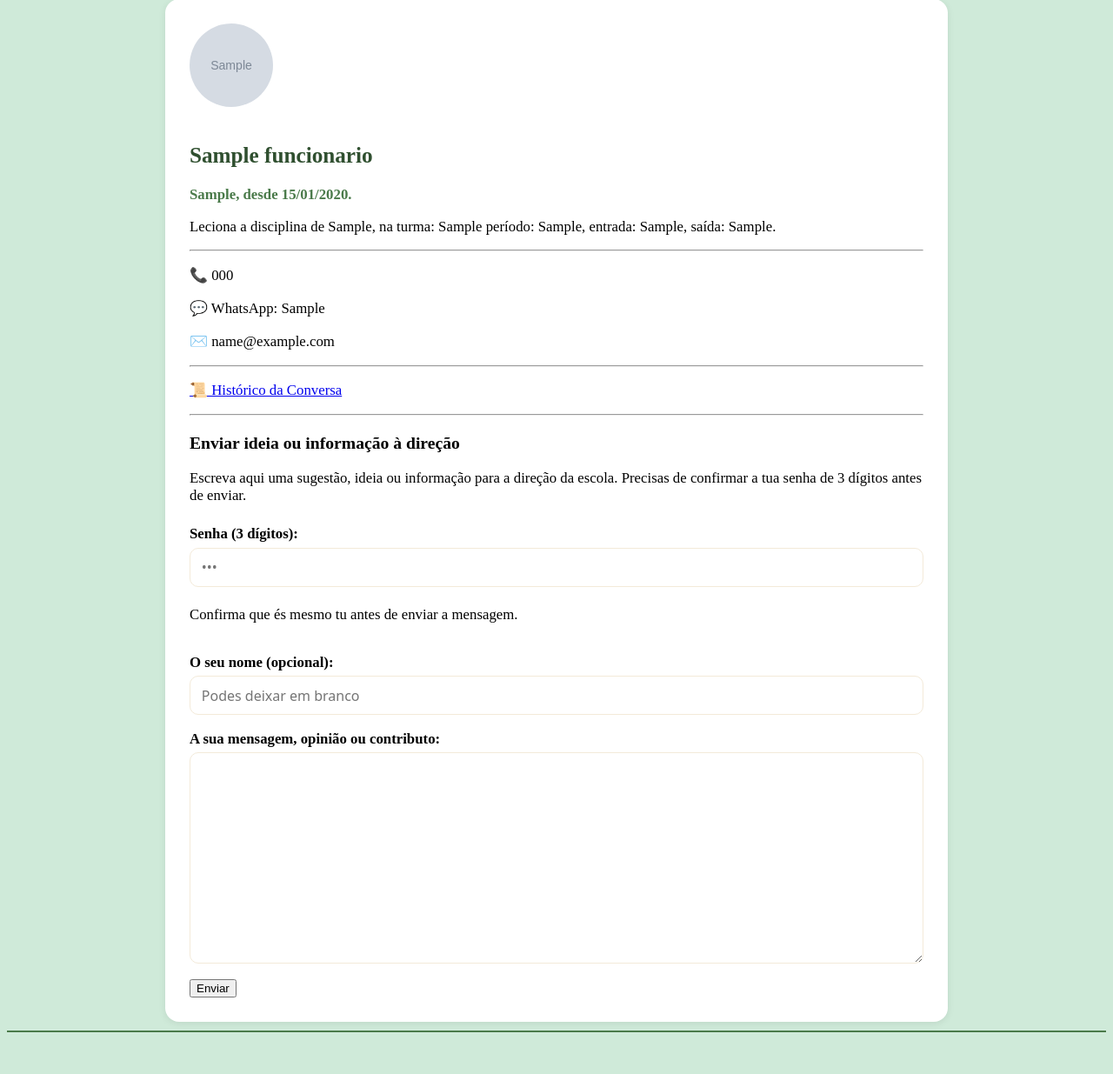
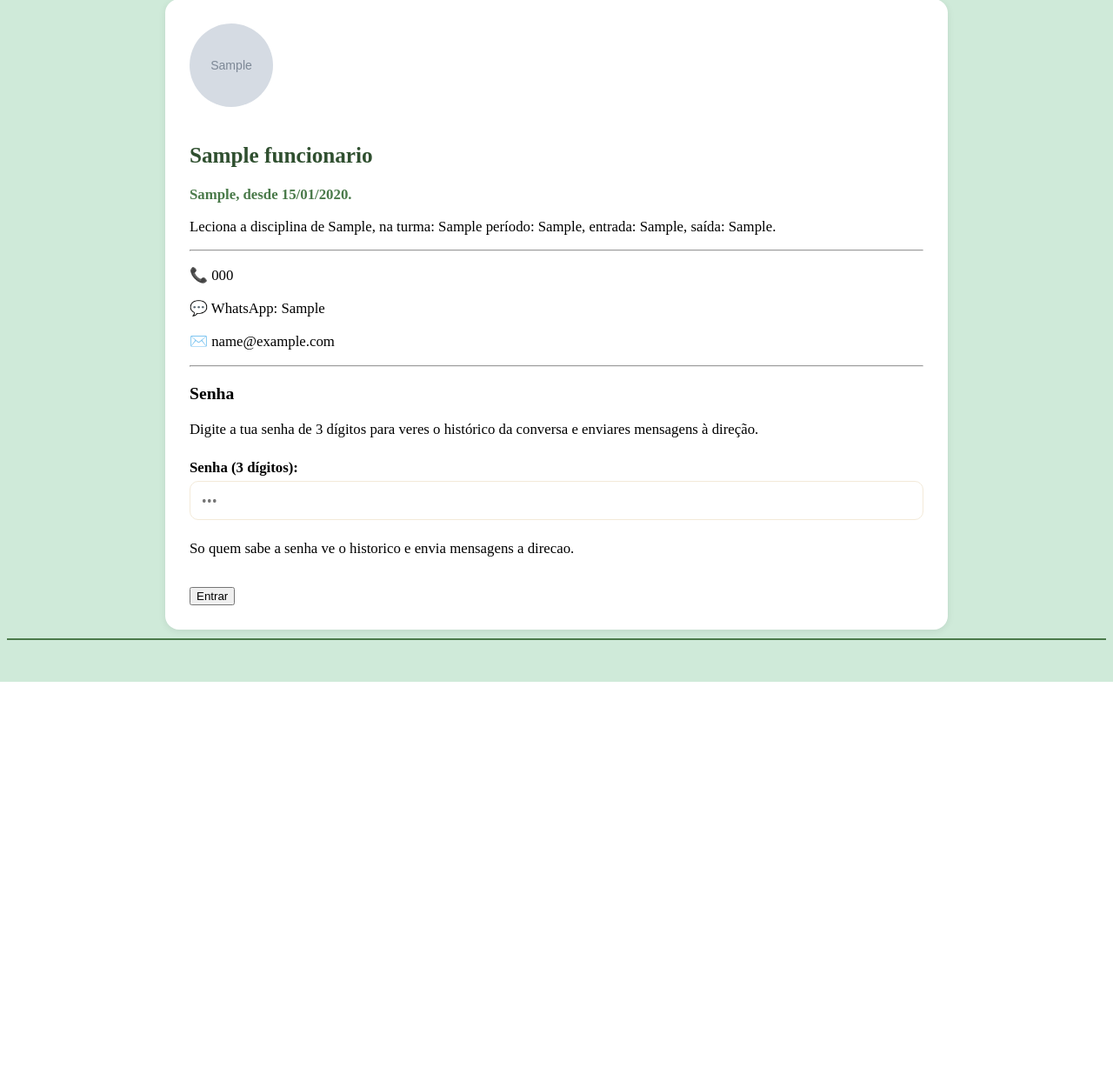
Before and after one commit to Mandalaco-16/kimbele-escola, a Django app: page /funcionarios/1/ in a window 1280 px wide. Shown: the part 130-1365 px from the top of the page at 87% size. After the commit the page ends 914 px from the top, so only its background shows below. Run offline with Django 5.2, Linux system fonts and the light colour scheme; tables that the repository leaves empty hold one stand-in row (values such as "Sample post"); grey boxes marked "Sample" are stand-in pictures.

Commit message:
Protege historico e envio de mensagem por senha do funcionario

```diff
--- a/django_app/escola/forms.py
+++ b/django_app/escola/forms.py
@@ -36,15 +36,18 @@ class EnvioSMSForm(forms.Form):
         return numeros
 
 
-class MensagemFuncionarioForm(forms.Form):
+class SenhaFuncionarioForm(forms.Form):
     senha = forms.CharField(
         label="Senha (3 dígitos)",
         max_length=3,
         widget=forms.PasswordInput(
             attrs={"placeholder": "•••", "inputmode": "numeric", "maxlength": "3"}
         ),
-        help_text="Confirma que és mesmo tu antes de enviar a mensagem.",
+        help_text="So quem sabe a senha ve o historico e envia mensagens a direcao.",
     )
+
+
+class MensagemFuncionarioForm(forms.Form):
     nome = forms.CharField(
         label="O seu nome (opcional)",
         max_length=150,
--- a/django_app/escola/templates/escola/funcionario_detail.html
+++ b/django_app/escola/templates/escola/funcionario_detail.html
@@ -30,15 +30,17 @@
 
     <hr class="risca">
 
+    {% if desbloqueado %}
       <p><a href="{% url 'escola:funcionario_historico' pk=f.pk %}" class="botao botao--secundario">📜 Histórico da Conversa</a></p>
 
       <hr class="risca">
 
       <div class="formulario--sugestao">
         <h3>Enviar ideia ou informação à direção</h3>
-      <p>Escreva aqui uma sugestão, ideia ou informação para a direção da escola. Precisas de confirmar a tua senha de 3 dígitos antes de enviar.</p>
+        <p>Escreva aqui uma sugestão, ideia ou informação para a direção da escola.</p>
         <form method="post" class="formulario">
           {% csrf_token %}
+          <input type="hidden" name="acao" value="enviar_mensagem">
           {% for field in form %}
             <div class="formulario__campo">
               {{ field.label_tag }}
@@ -50,6 +52,25 @@
           <button type="submit" class="botao botao--primario">Enviar</button>
         </form>
       </div>
+    {% else %}
+      <div class="formulario--senha">
+        <h3>Senha</h3>
+        <p>Digite a tua senha de 3 dígitos para veres o histórico da conversa e enviares mensagens à direção.</p>
+        <form method="post" class="formulario">
+          {% csrf_token %}
+          <input type="hidden" name="acao" value="desbloquear">
+          {% for field in senha_form %}
+            <div class="formulario__campo">
+              {{ field.label_tag }}
+              {{ field }}
+              {% if field.help_text %}<p class="formulario__ajuda">{{ field.help_text }}</p>{% endif %}
+              {% for erro in field.errors %}<p class="formulario__erro">{{ erro }}</p>{% endfor %}
+            </div>
+          {% endfor %}
+          <button type="submit" class="botao botao--primario">Entrar</button>
+        </form>
+      </div>
+    {% endif %}
   </div>
 </section>
 {% endblock %}
--- a/django_app/escola/views.py
+++ b/django_app/escola/views.py
@@ -6,7 +6,7 @@ from django.contrib.auth.decorators import login_required, user_passes_test
 from django.shortcuts import get_object_or_404, redirect, render
 from django.utils import timezone
 
-from .forms import ContributoForm, EnvioSMSForm, LoginAdminForm, MensagemFuncionarioForm
+from .forms import ContributoForm, EnvioSMSForm, LoginAdminForm, MensagemFuncionarioForm, SenhaFuncionarioForm
 from .models import (
     Comunicado,
     Contributo,
@@ -148,13 +148,28 @@ def funcionarios_lista(request):
 
 def funcionario_detail(request, pk):
     funcionario = get_object_or_404(Funcionario, pk=pk, ativo=True)
+    chave_sessao = f"funcionario_desbloqueado_{pk}"
+    desbloqueado = request.session.get(chave_sessao, False)
+
+    senha_form = SenhaFuncionarioForm()
+    form = MensagemFuncionarioForm()
+
     if request.method == "POST":
-        form = MensagemFuncionarioForm(request.POST)
-        if form.is_valid():
-            senha_digitada = form.cleaned_data["senha"].strip()
-            if not funcionario.senha_pin or senha_digitada != funcionario.senha_pin:
-                messages.error(request, "Senha incorreta. A mensagem não foi enviada.")
-            else:
+        acao = request.POST.get("acao")
+
+        if acao == "desbloquear":
+            senha_form = SenhaFuncionarioForm(request.POST)
+            if senha_form.is_valid():
+                senha_digitada = senha_form.cleaned_data["senha"].strip()
+                if funcionario.senha_pin and senha_digitada == funcionario.senha_pin:
+                    request.session[chave_sessao] = True
+                    return redirect("escola:funcionario_detail", pk=pk)
+                else:
+                    messages.error(request, "Senha incorreta.")
+
+        elif acao == "enviar_mensagem" and desbloqueado:
+            form = MensagemFuncionarioForm(request.POST)
+            if form.is_valid():
                 Contributo.objects.create(
                     nome=form.cleaned_data["nome"],
                     mensagem=form.cleaned_data["mensagem"],
@@ -162,9 +177,13 @@ def funcionario_detail(request, pk):
                 )
                 messages.success(request, "Obrigado! A sua sugestão foi enviada à direção da escola.")
                 return redirect("escola:funcionario_detail", pk=pk)
-    else:
-        form = MensagemFuncionarioForm()
-    return render(request, "escola/funcionario_detail.html", {"f": funcionario, "form": form})
+
+    return render(request, "escola/funcionario_detail.html", {
+        "f": funcionario,
+        "desbloqueado": desbloqueado,
+        "senha_form": senha_form,
+        "form": form,
+    })
 
 
 def contributo_view(request):
```
Lines whose indentation alone changed are shown as unchanged.
